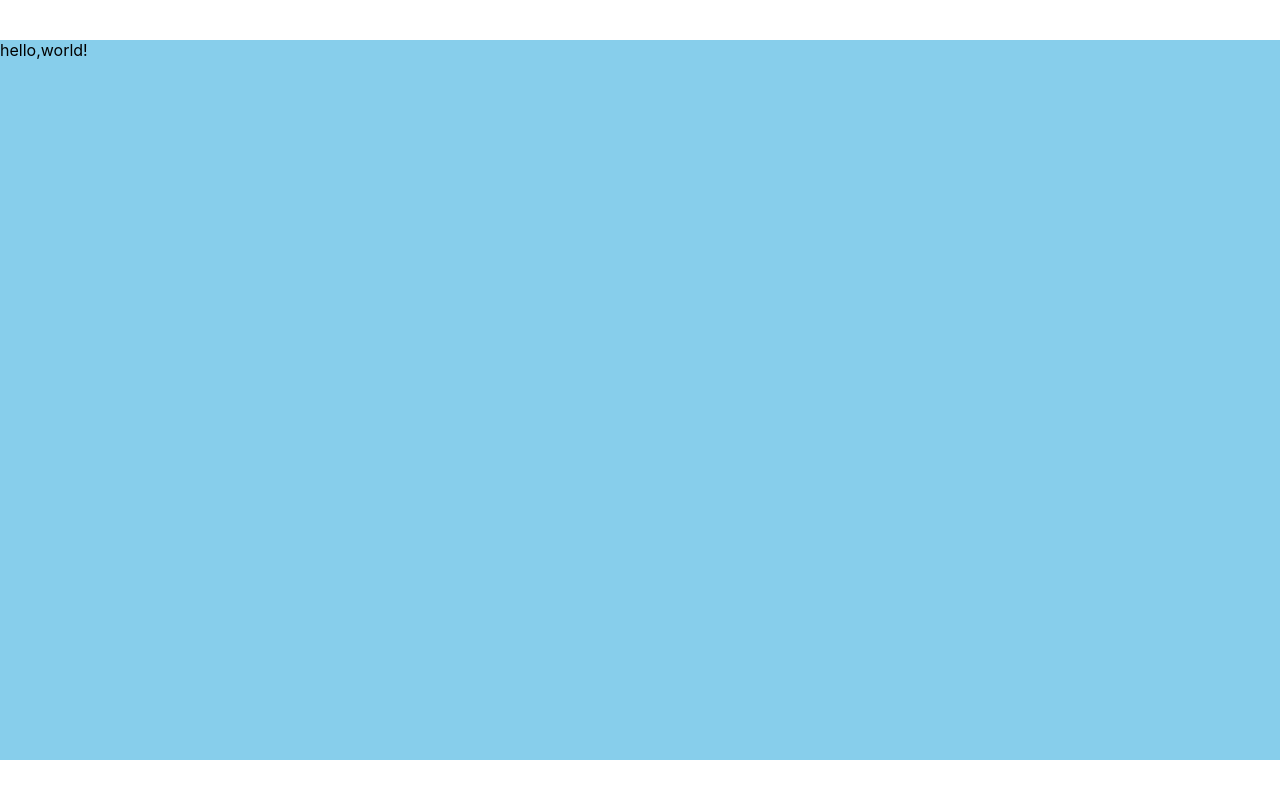
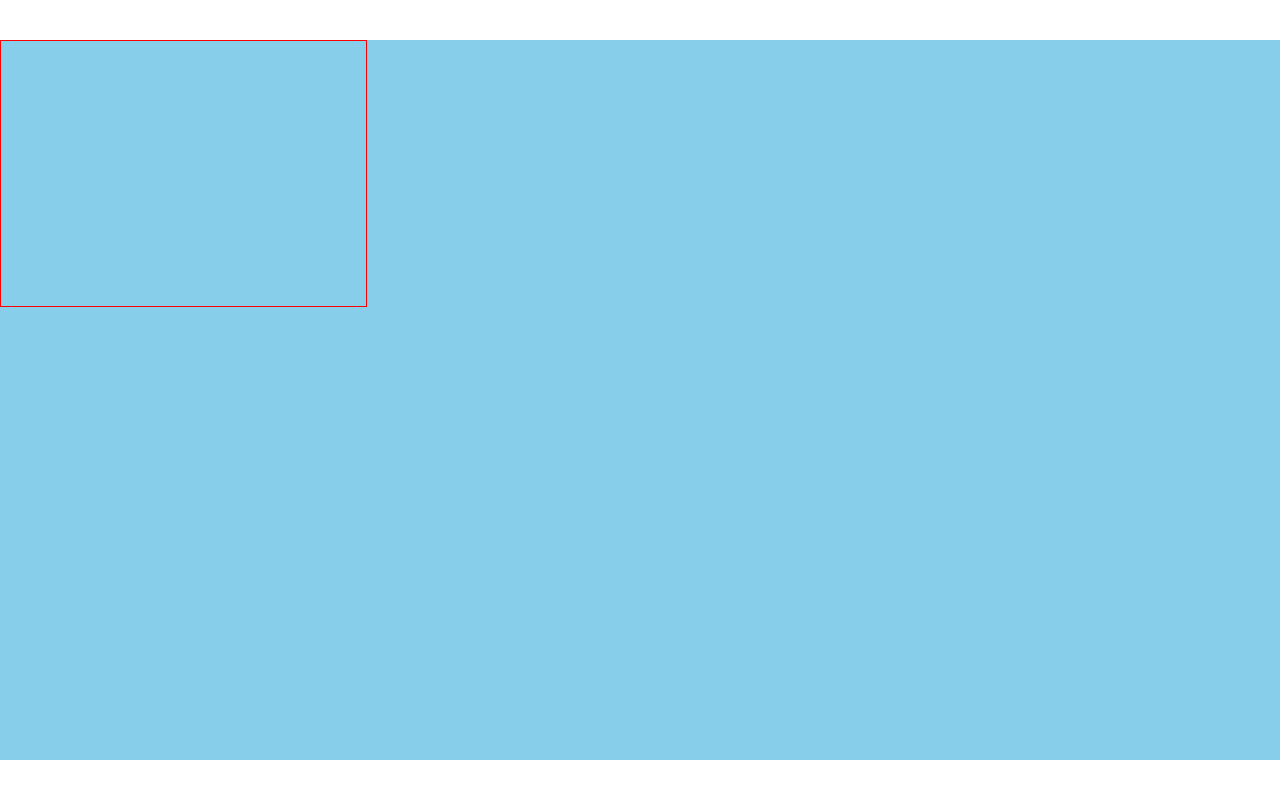
Before and after one commit to Yand-hi/react-echarts, a React (Vite) app: page /#/ in a window 1280 px wide. Built offline with nearby package versions, Linux system fonts and the light colour scheme.

Commit message:
add px function

```diff
--- a/src/pages/home.scss
+++ b/src/pages/home.scss
@@ -1 +1,37 @@
 @import "../shared/helper";
+
+.left-top {
+    width: px(550);
+    height: px(400);
+    border: 1px solid red;
+}
+
+
+
+
+
+
+
+
+
+
+
+
+
+
+
+
+
+
+
+
+
+
+
+
+
+
+
+
+// full => 1920*1080
+// left-top => 550*400
--- a/src/pages/home.tsx
+++ b/src/pages/home.tsx
@@ -4,7 +4,7 @@ import './home.scss';
 export const Home = () => {
   return (
     <div>
-      hello,world!
+      <div className='left-top'></div>
     </div>
   );
 };
--- a/src/shared/_helper.scss
+++ b/src/shared/_helper.scss
@@ -1,5 +1,6 @@
 @function px($n) {
-  @return $n / 1500 * 100vw;
+  @return $n / 1920 * 100rem
 }
+
 $blue: #002866;
 $font-hei: -apple-system, "Noto Sans", "Helvetica Neue", Helvetica, "Nimbus Sans L", Arial, "Liberation Sans", "PingFang SC", "Hiragino Sans GB", "Noto Sans CJK SC", "Source Han Sans SC", "Source Han Sans CN", "Microsoft YaHei", "Wenquanyi Micro Hei", "WenQuanYi Zen Hei", "ST Heiti", SimHei, "WenQuanYi Zen Hei Sharp", sans-serif;
```
